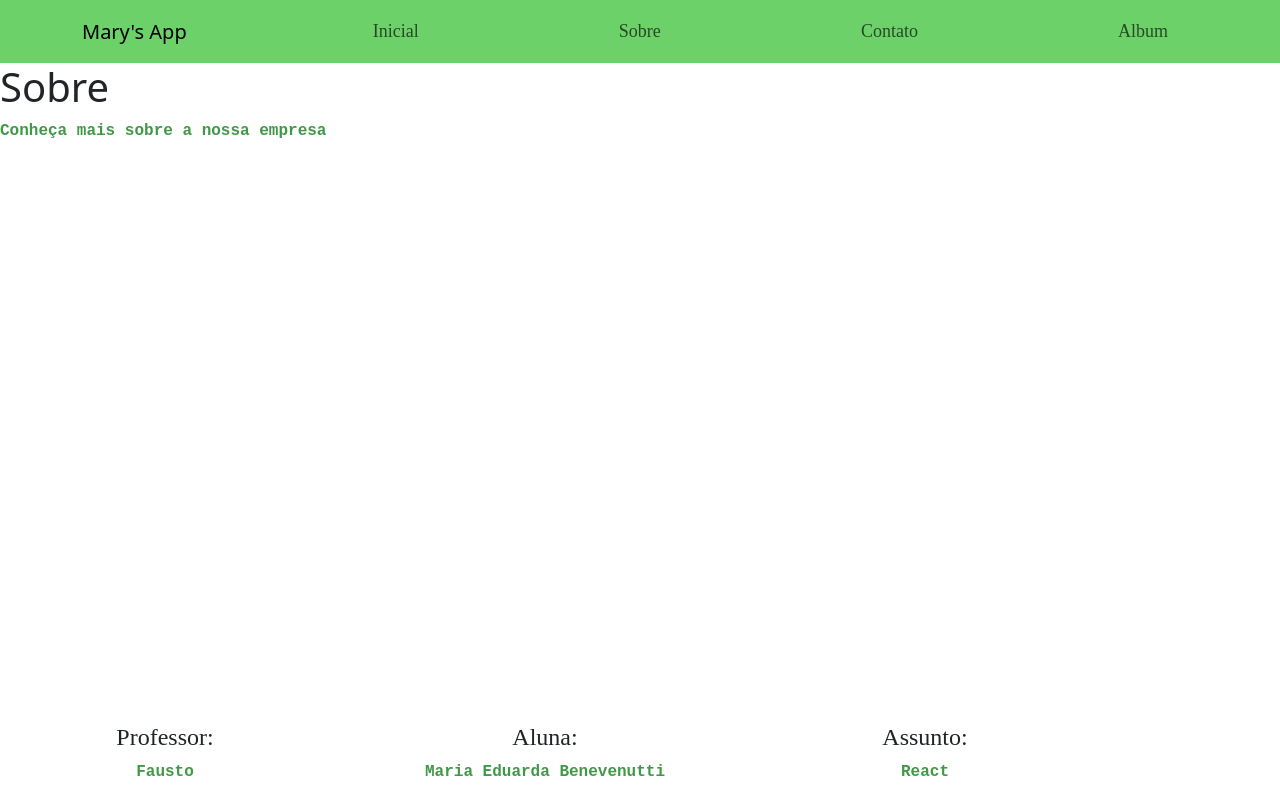
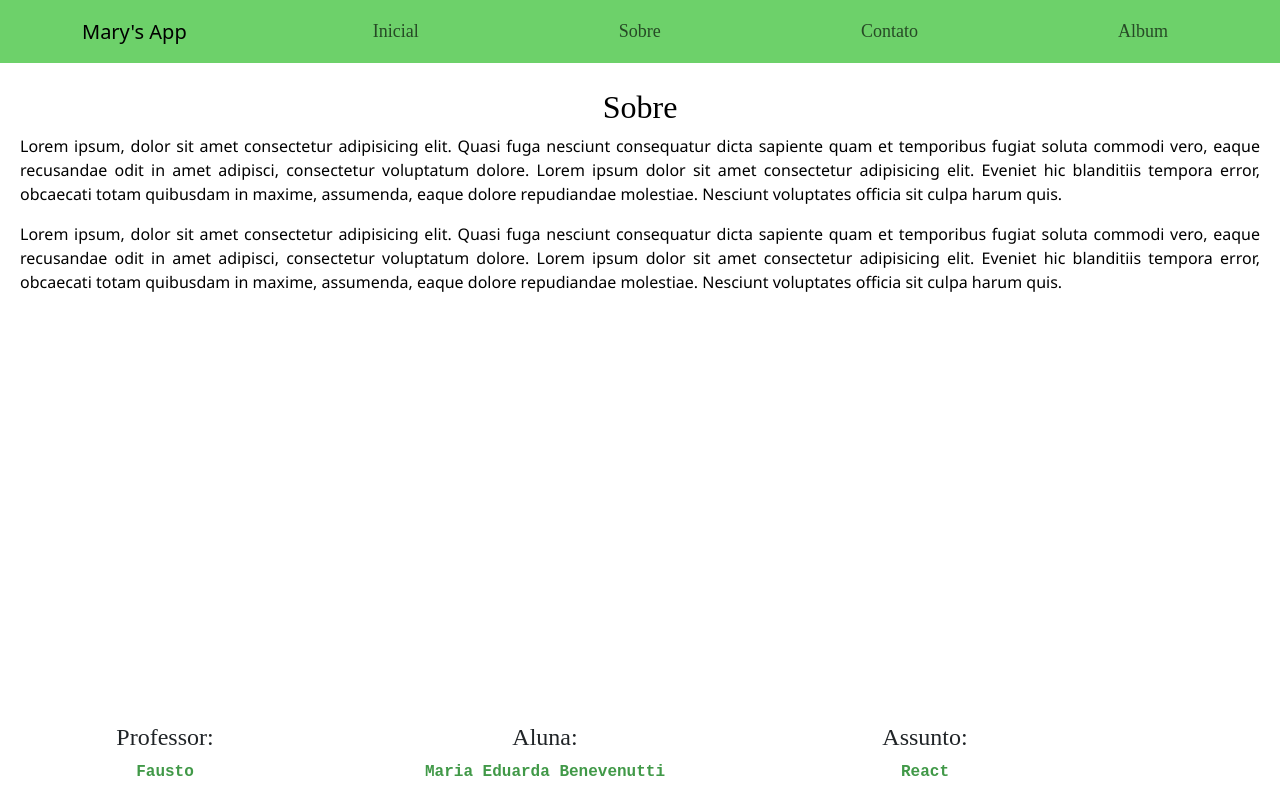
Before and after one commit to eduardabenevenutti77/frontend, a React (Create React App) app in the folder fausto/: page /sobre in a window 1280 px wide. Built offline with nearby package versions, Linux system fonts and the light colour scheme.

Commit message:
atulizando_sobre

```diff
--- a/fausto/src/pages/Sobre.jsx
+++ b/fausto/src/pages/Sobre.jsx
@@ -1,8 +1,9 @@
 export default function Sobre() {
     return (
       <div>
-        <h1>Sobre</h1>
-        <p>Conheça mais sobre a nossa empresa</p>
+        <h1 className="title">Sobre</h1>
+        <p className="conteudo">Lorem ipsum, dolor sit amet consectetur adipisicing elit. Quasi fuga nesciunt consequatur dicta sapiente quam et temporibus fugiat soluta commodi vero, eaque recusandae odit in amet adipisci, consectetur voluptatum dolore. Lorem ipsum dolor sit amet consectetur adipisicing elit. Eveniet hic blanditiis tempora error, obcaecati totam quibusdam in maxime, assumenda, eaque dolore repudiandae molestiae. Nesciunt voluptates officia sit culpa harum quis.</p>
+        <p className="conteudo">Lorem ipsum, dolor sit amet consectetur adipisicing elit. Quasi fuga nesciunt consequatur dicta sapiente quam et temporibus fugiat soluta commodi vero, eaque recusandae odit in amet adipisci, consectetur voluptatum dolore. Lorem ipsum dolor sit amet consectetur adipisicing elit. Eveniet hic blanditiis tempora error, obcaecati totam quibusdam in maxime, assumenda, eaque dolore repudiandae molestiae. Nesciunt voluptates officia sit culpa harum quis.</p>
       </div>
     );
   }
--- /dev/null
+++ b/fausto/src/scss/_sobre.scss
@@ -0,0 +1,17 @@
+.title {
+    font-family: cursive;
+    text-align: center;
+    padding-top: 25px;
+    font-size: 32px;
+    color: black;
+}
+
+.conteudo {
+    color: black;
+    padding-top: 20px;
+    padding-left: 20px;
+    padding-right: 20px;
+    font-family:'Segoe UI', Tahoma, Geneva, Verdana, sans-serif;
+    font-weight: 400;
+    text-align: justify;
+}
```
